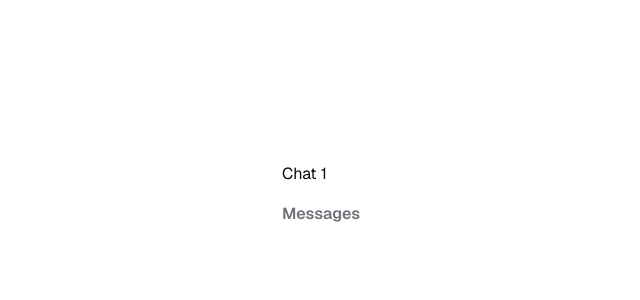
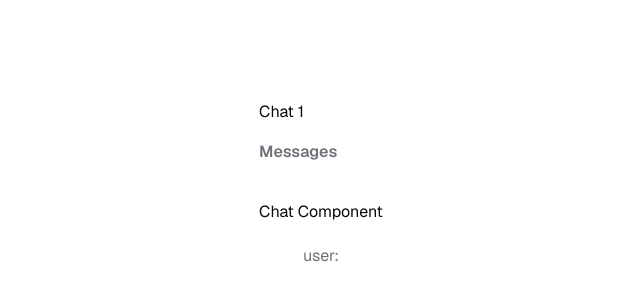
Before and after one commit to abhishekgusain07/findingflatmates, a Next.js app: page /chat/1 in a window 1280 px wide. Shown: the part 206-506 px from the top of the page, without its empty margins (319-959 px from the left). Built offline with nearby package versions, Linux system fonts and the light colour scheme; no server answers.

Commit message:
add: chatComponenet/websocket

```diff
--- /dev/null
+++ b/app/api/test/fastapi/route.ts
@@ -0,0 +1,11 @@
+import { NextResponse } from "next/server";
+
+export async function GET(request: Request) {
+    try {
+        const response = await fetch("http://127.0.0.1:8000");
+        const data = await response.json();
+        return NextResponse.json({ status: "fastapi is Up and Running", data });
+    } catch (error) {
+        return NextResponse.json({ status: "Down" }, { status: 500 });
+    }
+}
--- /dev/null
+++ b/app/chat/[conversationId]/chatComponent.tsx
@@ -0,0 +1,41 @@
+"use client"
+
+import { messages } from "@prisma/client";
+import { useEffect, useState } from "react";
+import { useRouter } from "next/navigation";
+import { useUser } from "@clerk/nextjs";
+
+interface ChatComponentProps {
+    conversationId: string;
+}
+
+const ChatComponent = ({conversationId}: ChatComponentProps) => {
+    const [messages, setMessages] = useState<messages[]>([]);
+    const [socket, setSocket] = useState<WebSocket | null>(null);
+    const router = useRouter();
+    const {user} = useUser();
+    const userId = user?.id;
+    useEffect(() => {
+        const socket = new WebSocket(`ws://localhost:8000/ws/${conversationId}/${userId}`);
+        setSocket(socket);
+
+        socket.onopen = () => {
+            console.log("WebSocket connection opened");
+        };
+
+        socket.onmessage = (event) => {
+            const message = JSON.parse(event.data);
+            setMessages((prevMessages) => [...prevMessages, message]);
+        };
+    }, [conversationId, userId]);
+    return (
+        <div className="mt-5 flex flex-col items-center justify-center">
+            <h1>Chat Component</h1>
+            <div className="flex flex-col items-center justify-center p-5">
+                <h1 className="text-muted-foreground">user: {userId}</h1>
+            </div>
+        </div>
+    )
+}
+
+export default ChatComponent;
--- a/app/chat/[conversationId]/page.tsx
+++ b/app/chat/[conversationId]/page.tsx
@@ -1,3 +1,5 @@
+import ChatComponent from "./chatComponent";
+
 export default function ChatPage({ params }: { params: { conversationId: string } }) {
     return (
         <div className="flex flex-col h-screen w-full items-center justify-center">
@@ -8,6 +10,7 @@ export default function ChatPage({ params }: { params: { conversationId: string
                         <h1 className="font-semibold text-muted-foreground">Messages</h1>
                     </div>
                 </div>
+                <ChatComponent conversationId={params.conversationId} />
             </div>
         </div>
     )
```
